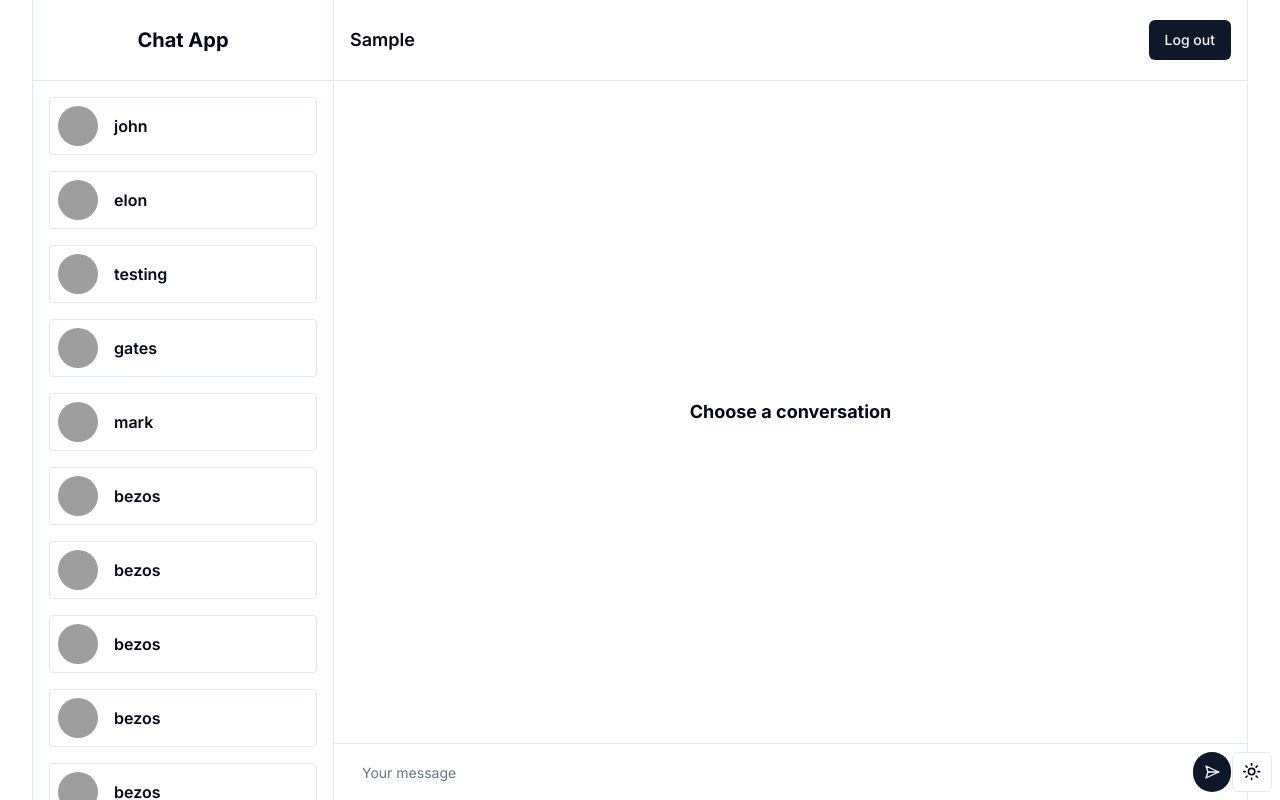
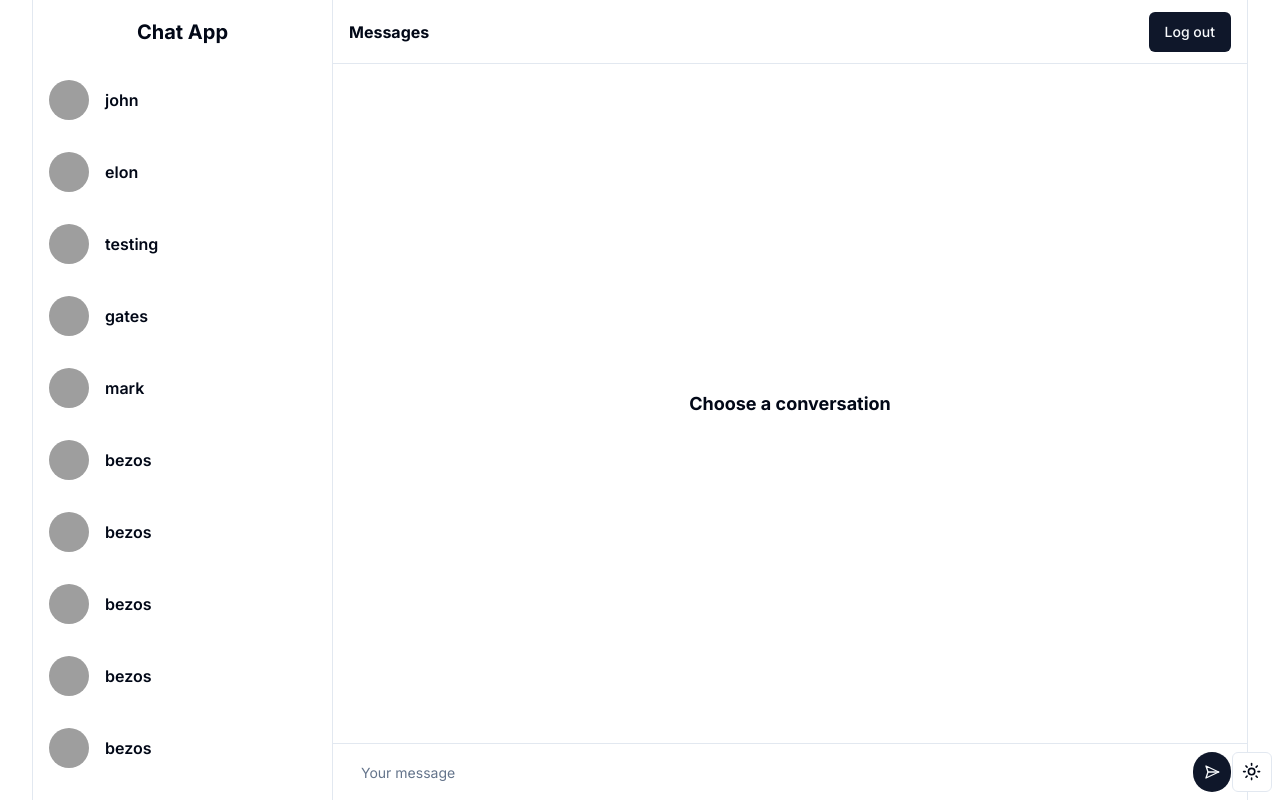
Before and after one commit to riveur/chat-app, a Next.js app in the folder client/: page / in a window 1280 px wide. Both pictures are taken after typing "Sample" into the empty fields and a click on the button "Connect". Built offline with nearby package versions, Linux system fonts and the light colour scheme; grey boxes are pictures that could not be loaded.

Commit message:
improve chat-room ui

```diff
--- a/client/src/components/chat-room.tsx
+++ b/client/src/components/chat-room.tsx
@@ -31,28 +31,26 @@ export function ChatRoom() {
         setSelectedUser(userId);
     }
 
+
+
     return (
         <div className="container h-full">
-            <section className="h-full border-x border-border flex flex-col">
-                <div className="w-full border-b border-border flex">
-                    <div className="min-w-[300px] px-4 py-4 h-20 grid content-center">
-                        <h1 className="text-center text-xl font-bold">Chat App</h1>
-                    </div>
-                    <div className="p-4 border-l border-border flex justify-between items-center w-full">
-                        <h2 className="font-semibold text-lg">{user.username}</h2>
-                        <div>
-                            <Button onClick={() => setUser(null)}>Log out</Button>
+            <section className="h-full flex flex-col">
+                <div className="flex w-full h-full overflow-hidden">
+                    <aside className="min-w-[300px] h-full overflow-y-auto border-l">
+                        <div className="h-16 grid content-center">
+                            <h1 className="text-center text-xl font-bold">Chat App</h1>
                         </div>
-                    </div>
-                </div>
-                <div className="flex w-full overflow-hidden">
-                    <aside className="min-w-[300px] h-full overflow-y-auto p-4">
-                        <div className="flex flex-col gap-4">
+                        <div className="flex flex-col">
                             {users.map((u, idx) => <UserCard key={idx} user={u} active={u.id === selectedUser} onClick={() => handleClickUserCard(u.id)} />)}
                         </div>
                     </aside>
-                    <div className="border-l border-border h-full w-full">
+                    <div className="h-full w-full border-x">
                         <div className="h-full w-full flex flex-col">
+                            <div className="border-b h-16 p-4 flex justify-between items-center">
+                                <span className="font-bold">{users.find(u => u.id === selectedUser)?.username || 'Messages'}</span>
+                                <Button onClick={() => setUser(null)}>Log out</Button>
+                            </div>
                             <div className="h-full p-4 overflow-y-auto">
                                 <div className="h-full flex flex-col gap-6">
                                     {
@@ -64,7 +62,7 @@ export function ChatRoom() {
                                     }
                                 </div>
                             </div>
-                            <div className="border-t border-border flex-shrink">
+                            <div className="flex-shrink border-t">
                                 <form>
                                     <div className="px-4 flex items-center justify-between">
                                         <Input id="message" name="message" className="h-14 bg-transparent border-none focus-visible:ring-0 focus-visible:ring-offset-0" placeholder="Your message" />
@@ -95,7 +93,7 @@ const UserCard = forwardRef<HTMLDivElement, { user: User, active?: boolean } & H
             ref={ref}
             {...props}
             className={cn(
-                'flex gap-4 items-center border rounded px-4 p-2 hover:bg-secondary hover:cursor-pointer',
+                'flex gap-4 items-center px-4 py-4 hover:bg-secondary hover:cursor-pointer',
                 active && 'bg-secondary'
             )}
         >
```
